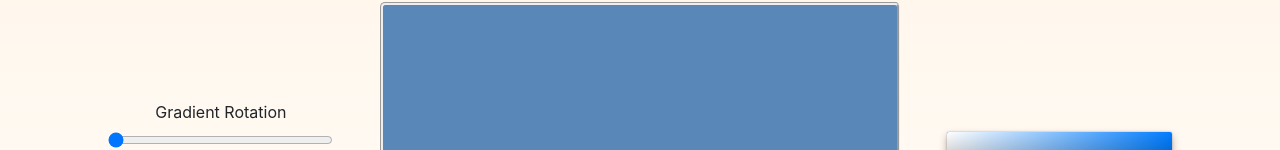
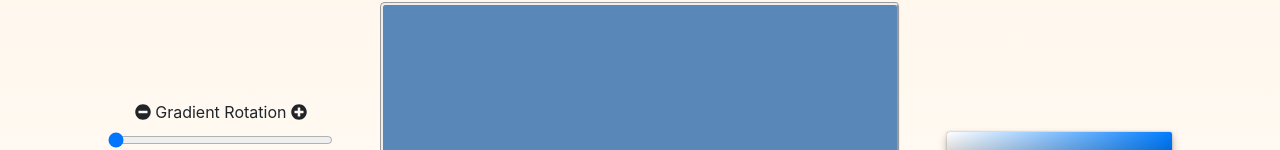
Before and after one commit to kennja05/gradient-generator, a React (Create React App) app: page / in a window 1280 px wide. Shown: the part 802-952 px from the top of the page. Built offline with nearby package versions, Linux system fonts and the light colour scheme.

Commit message:
add increment/decrement functions to rotation range

```diff
--- a/src/App.js
+++ b/src/App.js
@@ -61,7 +61,7 @@ class App extends React.Component {
       <StyledDiv>
         <div className="container-fluid">
           <StyledTitle>
-            <h1 className='display-1'>Linear Gradient Generator</h1>
+            <span className='display-1'>Linear Gradient Generator</span>
           </StyledTitle>
           <hr className='my-1' />
           <FontAwesomeIcon onClick={() => this.generateGradient()} size='2x' icon={faRandom} />
--- a/src/SelectedGradient.js
+++ b/src/SelectedGradient.js
@@ -3,6 +3,8 @@ import styled from 'styled-components'
 import Gradient from './Gradient'
 import { ChromePicker } from 'react-color'
 import { Form } from 'react-bootstrap'
+import {FontAwesomeIcon} from '@fortawesome/react-fontawesome'
+import {faPlusCircle, faMinusCircle} from '@fortawesome/free-solid-svg-icons'
 
 export default class SelectedGradient extends React.Component {
 
@@ -23,7 +25,7 @@ export default class SelectedGradient extends React.Component {
         })
     }
 
-    handleRotationChange = (e) => {
+    handleRotationDrag = (e) => {
         this.setState({
             rotation: e.target.value
         })
@@ -41,6 +43,22 @@ export default class SelectedGradient extends React.Component {
         })
     }
 
+    decrementRotation = () => {
+        if (this.state.rotation > 0){
+            this.setState({
+                rotation: this.state.rotation - 1
+            })
+        }
+    }
+
+    incrementRotation = () => {
+        if (this.state.rotation <= 179){
+            this.setState({
+                rotation: this.state.rotation + 1
+            })
+        }
+    }
+
     render(){
         const {startColor, endColor, rotation} = this.state
         const SelectedGradient = styled.div`
@@ -53,8 +71,10 @@ export default class SelectedGradient extends React.Component {
             <div>
             <Form>
                 <Form.Group controlId="formBasicRange">
-                <Form.Label>Gradient Rotation</Form.Label>
-                <Form.Control onChange={this.handleRotationChange} min='0' max='180' type="range" value={rotation}/>
+                <span onClick={this.decrementRotation}><FontAwesomeIcon icon={faMinusCircle} /> </span>
+                <Form.Label>Gradient Rotation </Form.Label>
+                <span onClick={this.incrementRotation}> <FontAwesomeIcon icon={faPlusCircle} /></span>
+                <Form.Control onChange={this.handleRotationDrag} min='0' max='180' type="range" value={rotation}/>
                 </Form.Group>
             </Form>
                 <ChromePicker disableAlpha={true} color={startColor} onChangeComplete={this.handleStartColorChange} />
```
